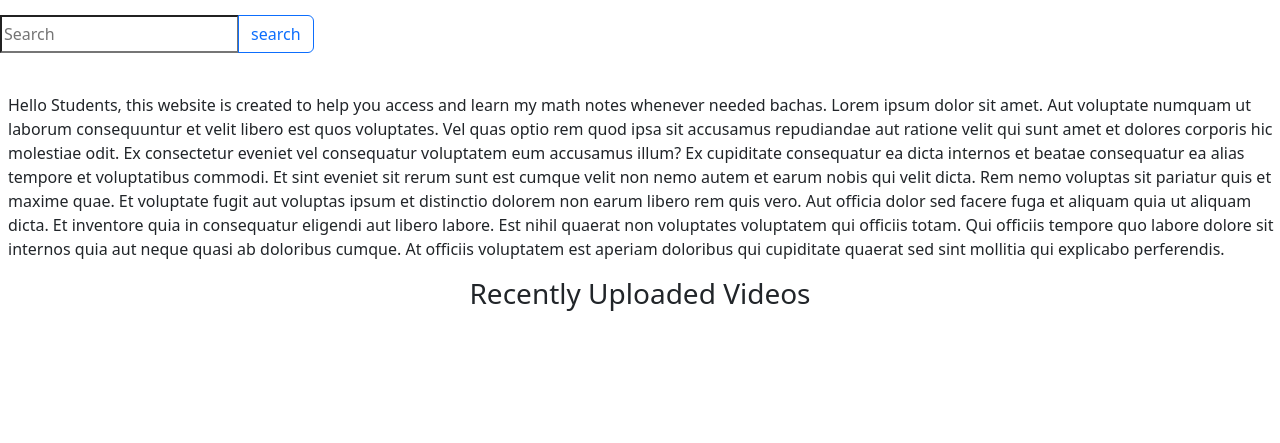
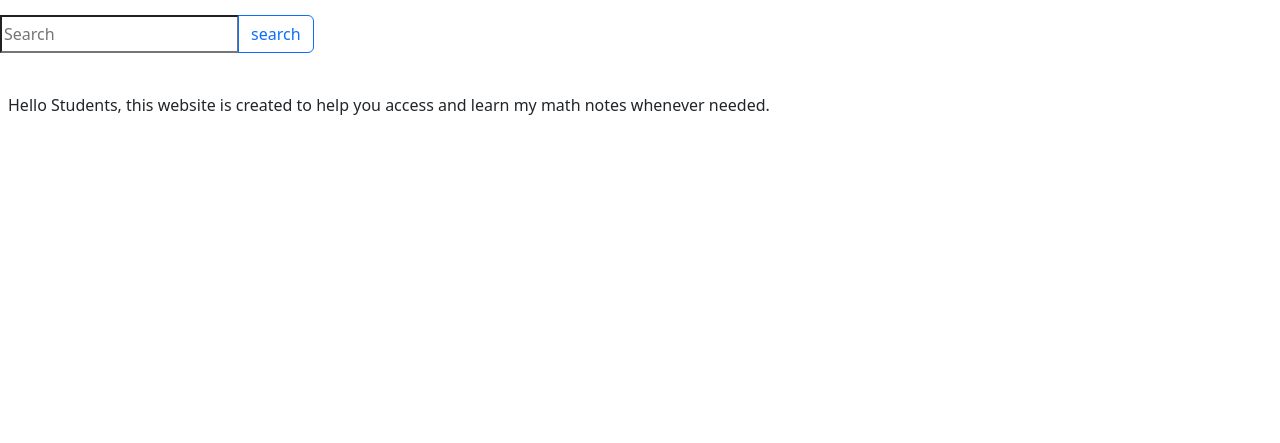
Before and after one commit to idk190/tutor-website, a Flask app: page /home in a window 1280 px wide. Shown: the part 357-800 px from the top of the page. Run offline with Flask 3, Linux system fonts and the light colour scheme.

Commit message:
19th Dec before submission

```diff
--- a/templates/home.html
+++ b/templates/home.html
@@ -54,13 +54,9 @@
 </ul>
 
  <br>
-    <div style="margin-left: 8px">Hello Students, this website is created to help you access and learn my math notes whenever needed bachas. Lorem ipsum dolor sit amet. Aut voluptate numquam ut laborum consequuntur et velit libero est quos voluptates. Vel quas optio rem quod ipsa sit accusamus repudiandae aut ratione velit qui sunt amet et dolores corporis hic molestiae odit. Ex consectetur eveniet vel consequatur voluptatem eum accusamus illum? Ex cupiditate consequatur ea dicta internos et beatae consequatur ea alias tempore et voluptatibus commodi.
-
-    Et sint eveniet sit rerum sunt est cumque velit non nemo autem et earum nobis qui velit dicta. Rem nemo voluptas sit pariatur quis et maxime quae. Et voluptate fugit aut voluptas ipsum et distinctio dolorem non earum libero rem quis vero. Aut officia dolor sed facere fuga et aliquam quia ut aliquam dicta.
-
-    Et inventore quia in consequatur eligendi aut libero labore. Est nihil quaerat non voluptates voluptatem qui officiis totam. Qui officiis tempore quo labore dolore sit internos quia aut neque quasi ab doloribus cumque. At officiis voluptatem est aperiam doloribus qui cupiditate quaerat sed sint mollitia qui explicabo perferendis.
+    <div style="margin-left: 8px">Hello Students, this website is created to help you access and learn my math notes whenever needed.
     </div>
-
+   <!--
     <p>
       <h3>
       Recently Uploaded Videos
@@ -71,6 +67,6 @@
         {% include 'videolist.html' %}
        {% endfor %}
     </div>
-
+  -->
   </body>
 </html>
--- a/templates/navbar.html
+++ b/templates/navbar.html
@@ -2,7 +2,7 @@
     <div class="container-fluid">
       <a class="navbar-brand" href="#">
         <img src="/static/Logo.jpg" alt="Logo" width="50" height="24" class="d-inline-block align-text-top">
-        EE Classes
+        <a style="text-decoration:none", color: black, text-align: left; href="http://127.0.0.1:5000/"> EE Classes </a>
       </a>
     </div>
   </nav>
--- a/templates/videolist.html
+++ b/templates/videolist.html
@@ -15,11 +15,7 @@
       <b>Topic:</b>
       {{video['topic']}}
      </div>
-     <div>
-      <b>Link:</b>
-      {{video['link']}}
-     </div>
-     </div>
+    </div>
     <div class="col-3">
 <button type="button" class="btn btn-outline-primary" onclick="location.href='{{video['link']}}'">watch</button>
     </div>
```
Also changed, not shown: 2 other files.
